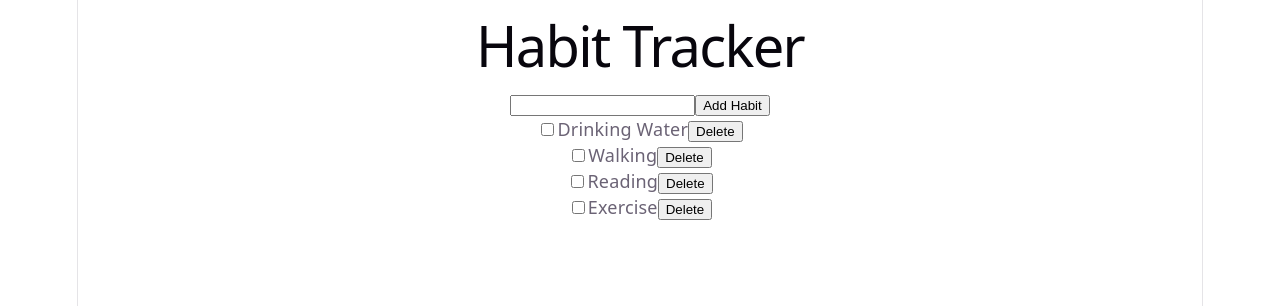
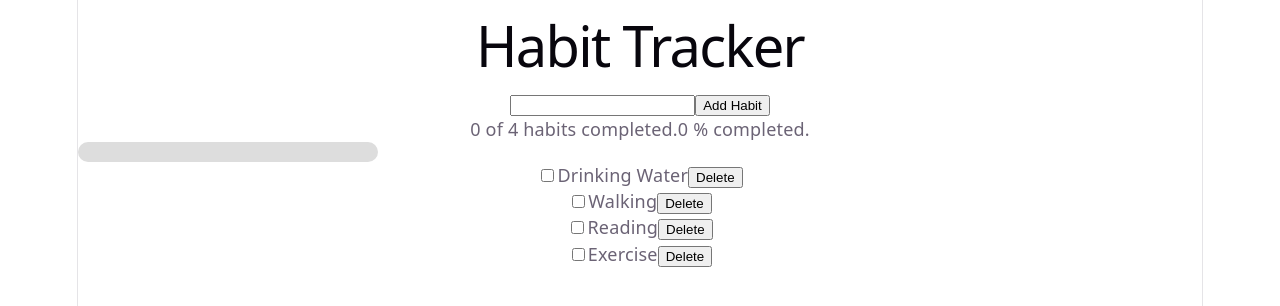
Before and after one commit to Mumbinyaguthii/Habit-Tracker, a React (Vite) app: page / in a window 1280 px wide. Shown: the top 306 px of the page. Built offline with nearby package versions, Linux system fonts and the light colour scheme.

Commit message:
added a percentage and a progress bar

```diff
--- a/src/App.jsx
+++ b/src/App.jsx
@@ -35,6 +35,13 @@ const App = () => {
     setHabits(habits.filter((habit) => habit.id !== id));
   };
 
+  const completedHabits = habits.filter((habit) => habit.completed);
+
+  const completedPercentage =
+    habits.length === 0
+      ? 0
+      : Math.round((completedHabits.length / habits.length) * 100);
+
   return (
     <div>
       <h1>Habit Tracker</h1>
@@ -46,6 +53,19 @@ const App = () => {
       />
 
       <button onClick={addHabit}>Add Habit</button>
+
+      <p>
+        {completedHabits.length} of {habits.length} habits completed.
+        {""}
+        {completedPercentage} % completed.
+      </p>
+
+      <div className="progress-bar">
+        <div
+          className="progress"
+          style={{ width: `${completedPercentage}%` }}
+        ></div>
+      </div>
 
       {habits.map((habit) => (
         <div key={habit.id}>
--- a/src/index.css
+++ b/src/index.css
@@ -11,8 +11,8 @@
   --shadow:
     rgba(0, 0, 0, 0.1) 0 10px 15px -3px, rgba(0, 0, 0, 0.05) 0 4px 6px -2px;
 
-  --sans: system-ui, 'Segoe UI', Roboto, sans-serif;
-  --heading: system-ui, 'Segoe UI', Roboto, sans-serif;
+  --sans: system-ui, "Segoe UI", Roboto, sans-serif;
+  --heading: system-ui, "Segoe UI", Roboto, sans-serif;
   --mono: ui-monospace, Consolas, monospace;
 
   font: 18px/145% var(--sans);
@@ -109,3 +109,18 @@ code {
   padding: 4px 8px;
   background: var(--code-bg);
 }
+
+.progress-bar {
+  width: 300px;
+  height: 20px;
+  background: #ddd;
+  border-radius: 10px;
+  overflow: hidden;
+}
+
+.progress {
+  height: 100px;
+  background: green;
+  border-radius: 10px;
+  transition: width 0.3s ease;
+}
```
